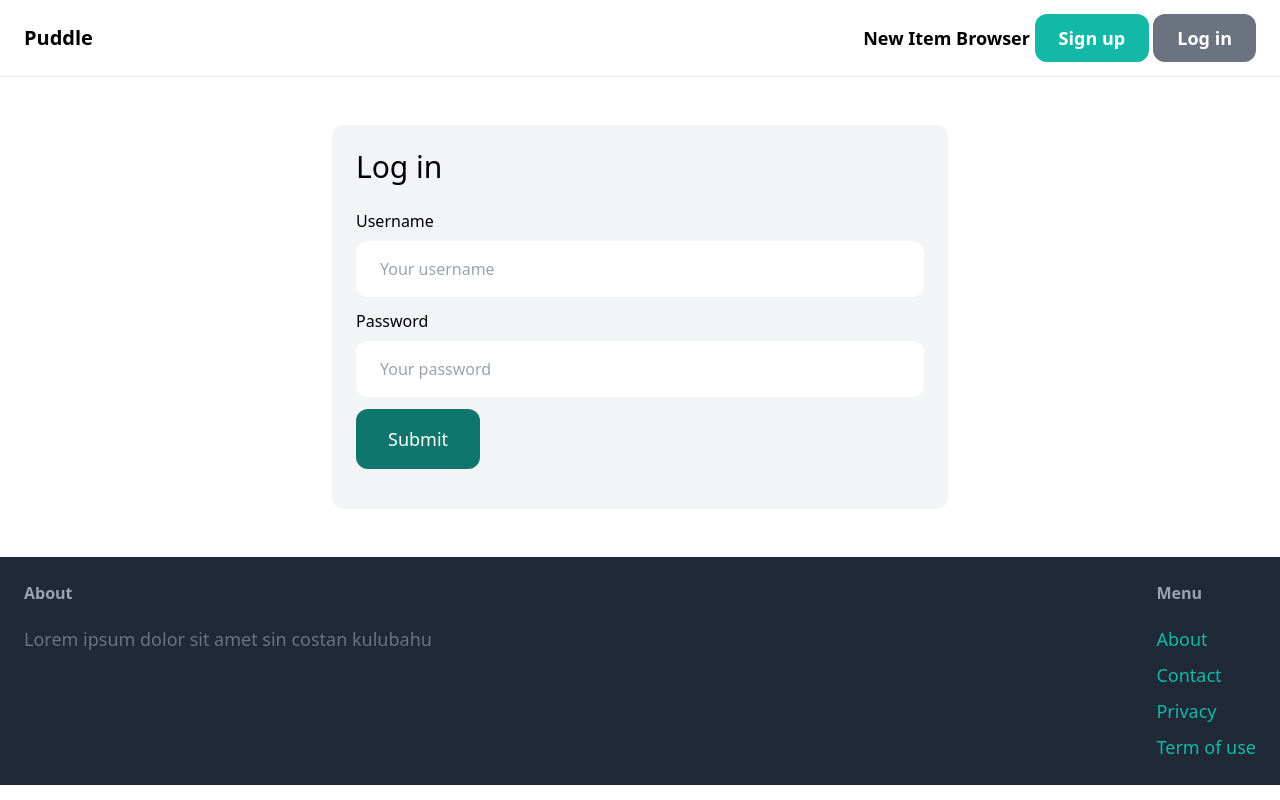
After one commit to rafiody16/belajarDjango, a Django app: page /login/ in a window 1280 px wide. The commit adds this page. Run offline with Django 5.2, Linux system fonts and the light colour scheme; some libraries are stand-ins or nearby versions.

Commit message:
learn Django

```diff
--- a/puddle/core/forms.py
+++ b/puddle/core/forms.py
@@ -1,6 +1,17 @@
 from django import forms
-from django.contrib.auth.forms import UserCreationForm
+from django.contrib.auth.forms import UserCreationForm, AuthenticationForm
 from django.contrib.auth.models import User
+
+class LoginForm(AuthenticationForm):
+     username = forms.CharField(widget=forms.TextInput(attrs={
+        'placeholder': 'Your username',
+        'class': 'w-full py-4 px-6 rounded-xl'
+    }))
+
+     password = forms.CharField(widget=forms.PasswordInput(attrs={
+        'placeholder': 'Your password',
+        'class': 'w-full py-4 px-6 rounded-xl'
+    }))
 
 class SignupForm(UserCreationForm):
     class Meta:
--- a/puddle/core/templates/core/base.html
+++ b/puddle/core/templates/core/base.html
@@ -14,9 +14,13 @@
             <div class="spcae-x-6">
                 <a href="#" class="text-lg font-semibold hover:text-gray-500 "> New Item </a>
                 <a href="#" class="text-lg font-semibold hover:text-gray-500"> Browser </a>
-
-                <a href="{% url "core:signup" %}" class="px-6 py-3 text-lg font-semibold bg-teal-500 text-white rounded-xl hover:bg-teal-700">Sign up</a>
-                <a href="#" class="px-6 py-3 text-lg font-semibold bg-gray-500 text-white rounded-xl hover:bg-gray-700">Log in</a>
+                {% if request.user.is_authenticated %}
+                    <a href="#" class="px-6 py-3 text-lg font-semibold bg-teal-500 text-white rounded-xl hover:bg-teal-700">Inbox</a>
+                    <a href="#" class="px-6 py-3 text-lg font-semibold bg-gray-500 text-white rounded-xl hover:bg-gray-700">Dashboard</a>
+                {% else %}
+                    <a href="{% url "core:signup" %}" class="px-6 py-3 text-lg font-semibold bg-teal-500 text-white rounded-xl hover:bg-teal-700">Sign up</a>
+                    <a href="{% url "core:login" %}" class="px-6 py-3 text-lg font-semibold bg-gray-500 text-white rounded-xl hover:bg-gray-700">Log in</a>
+                {% endif %}
             </div>
         </nav>
         <div class="px-6 py-6">
--- /dev/null
+++ b/puddle/core/templates/core/login.html
@@ -0,0 +1,36 @@
+{% extends "core/base.html" %}
+
+{% block title %}Log in{% endblock  %}
+
+{% block content %}
+    <div class="w-1/2 my-6 mx-auto p-6 bg-gray-100 rounded-xl">
+        <h1 class="mb-6 text-3xl">Log in</h1>
+
+        <form method="post" action=".">
+            {% csrf_token %}
+
+            {{ form.non_fields_errors }}
+
+            <div class="mb-3">
+                <label class="inline-block mb-2">Username</label><br>
+                {{ form.username }}
+            </div>
+
+            <div class="mb-3">
+                <label class="inline-block mb-2">Password</label><br>
+                {{ form.password }}
+            </div>
+
+            {% if form.errors or form.non_fields_errors %}
+                <div class="mb-3 p-6 bg-red-100 rounded-xl">
+                    {% for field in form %}
+                        {{ field.errors }}
+                    {% endfor %}
+                    {{ form.non_fields_errors }}
+                </div>
+            {% endif %}
+
+            <button class="py-4 px-8 text-lg bg-teal-500 hover: bg-teal-700 rounded-xl text-white">Submit</button>
+        </form>
+    </div>
+{% endblock content %}
--- a/puddle/core/urls.py
+++ b/puddle/core/urls.py
@@ -1,11 +1,14 @@
+from django.contrib.auth import views as auth_views
 from django.urls import path
 
 from . import views
+from .forms import LoginForm
 
 app_name = 'core'
 
 urlpatterns = [
     path('', views.index, name='index'),
     path('contact/', views.contact, name='contact'),
-    path('signup/', views.signup, name='signup')
+    path('signup/', views.signup, name='signup'),
+    path('login/', auth_views.LoginView.as_view(template_name='core/login.html', authentication_form=LoginForm), name='login')
 ]
--- a/puddle/puddle/settings.py
+++ b/puddle/puddle/settings.py
@@ -26,6 +26,12 @@ SECRET_KEY = 'django-insecure-kldg%p6w6oh44#j2n!mjnun01dz#erpi1)ppmfnvyv63jnzz5z
 DEBUG = True
 
 ALLOWED_HOSTS = []
+
+LOGIN_URL = '/login/'
+
+LOGIN_REDIRECT_URL = '/'
+
+LOGOUT_REDIRECT_URL = '/'
 
 
 # Application definition
```
Also changed, not shown: puddle/db.sqlite3.
